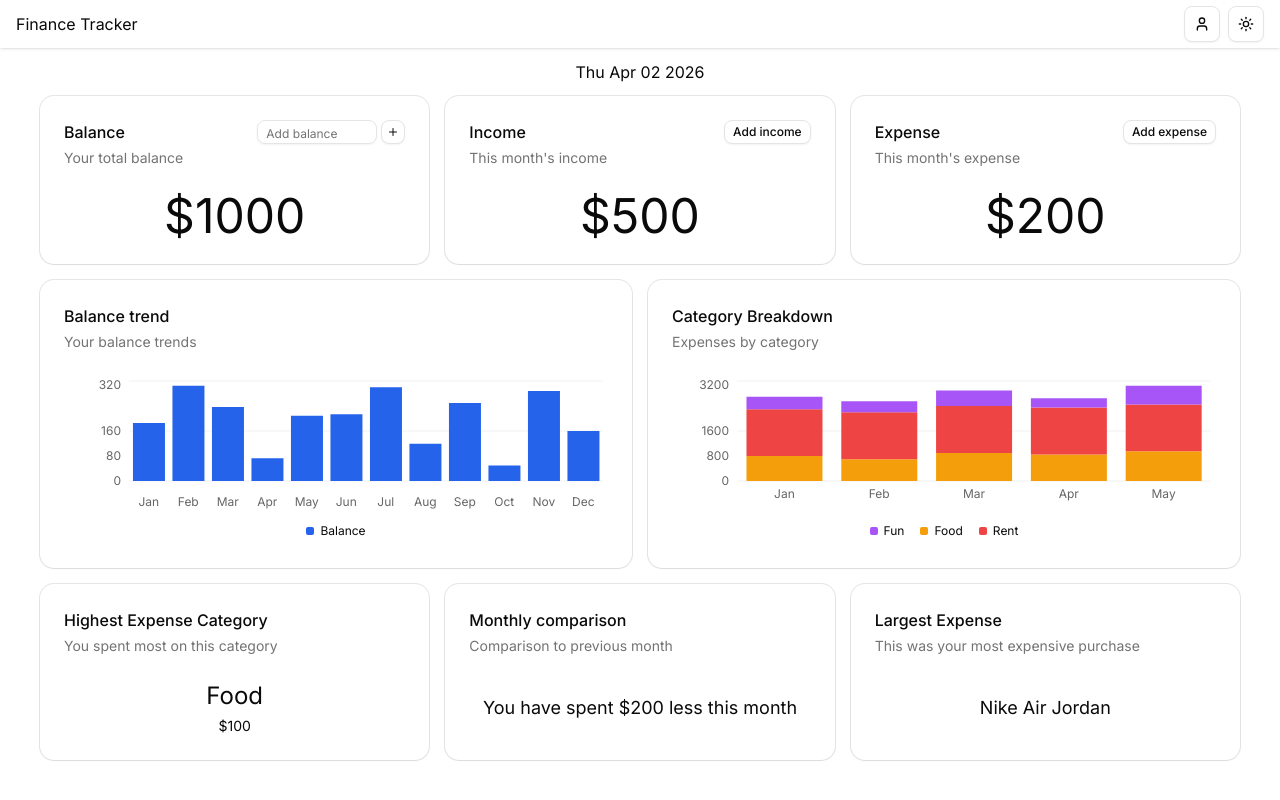
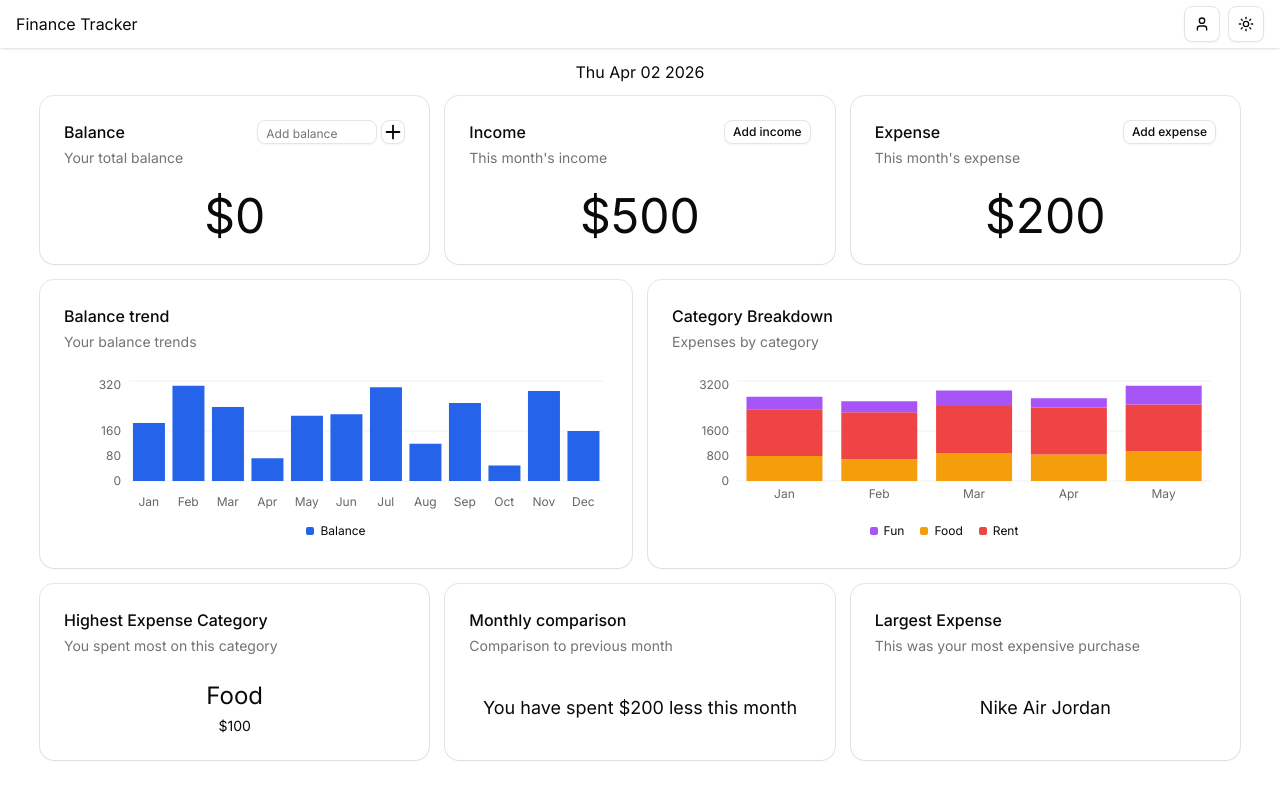
Before and after one commit to darshan03s/finance_tracker, a Next.js app: page / in a window 1280 px wide. Shown: the top 800 px of the page. Built offline with nearby package versions, Linux system fonts and the light colour scheme.

Commit message:
feat: add local storage persistence for finance data

```diff
--- a/components/balance-card.tsx
+++ b/components/balance-card.tsx
@@ -13,9 +13,13 @@ import { useState } from 'react';
 import { Input } from './ui/input';
 import { Button } from './ui/button';
 import { Plus } from 'lucide-react';
+import { useFinanceStore } from '@/stores/finance-store';
 
 const BalanceCard = () => {
   const [balanceInput, setInputBalance] = useState('');
+
+  const balance = useFinanceStore((s) => s.balance);
+  const updateBalance = useFinanceStore((s) => s.updateBalance);
 
   function handleBalanceInput(value: string) {
     if (/^\d*\.?\d*$/.test(value)) {
@@ -24,7 +28,8 @@ const BalanceCard = () => {
   }
 
   function handleAddBalance() {
-    // TODO
+    if (!balanceInput) return;
+    updateBalance(Number(balanceInput));
   }
 
   return (
@@ -43,6 +48,7 @@ const BalanceCard = () => {
             />
             <HoverTooltip message="Add balance">
               <Button
+                asChild
                 size={'icon-xs'}
                 className="text-xs"
                 variant={'outline'}
@@ -55,7 +61,7 @@ const BalanceCard = () => {
         </CardAction>
       </CardHeader>
       <CardContent className="flex items-center justify-center text-5xl h-full w-full">
-        <p>$1000</p>
+        <span>${balance}</span>
       </CardContent>
     </Card>
   );
--- a/components/main.tsx
+++ b/components/main.tsx
@@ -1,3 +1,5 @@
+'use client';
+
 import {
   Card,
   CardAction,
@@ -13,6 +15,9 @@ import Transactions from './transactions';
 import { Input } from './ui/input';
 import { Filter } from 'lucide-react';
 import BalanceCard from './balance-card';
+import { useEffect } from 'react';
+import { LOCALSTORAGE_KEY } from '@/lib/constants';
+import { defaultFinanceData, FinanceData, useFinanceStore } from '@/stores/finance-store';
 
 const IncomeCard = () => {
   return (
@@ -106,6 +111,24 @@ const LargestExpense = () => {
 };
 
 const Main = () => {
+  function init() {
+    const data = localStorage.getItem(LOCALSTORAGE_KEY);
+    if (!data) {
+      localStorage.setItem(LOCALSTORAGE_KEY, JSON.stringify(defaultFinanceData));
+    } else {
+      const parsed = JSON.parse(data) as FinanceData;
+      useFinanceStore.setState({
+        balance: parsed.balance,
+        categories: parsed.categories,
+        transactions: parsed.transactions
+      });
+    }
+  }
+
+  useEffect(() => {
+    init();
+  }, []);
+
   return (
     <main className="pb-4">
       <div className="h-10 flex items-center justify-center py-6">{new Date().toDateString()}</div>
--- /dev/null
+++ b/lib/constants.ts
@@ -0,0 +1 @@
+export const LOCALSTORAGE_KEY = 'finance_tracker_v1';
--- a/stores/finance-store.ts
+++ b/stores/finance-store.ts
@@ -1,18 +1,39 @@
+import { LOCALSTORAGE_KEY } from '@/lib/constants';
 import { Category, Transaction } from '@/types';
 import { create } from 'zustand';
+
+export type FinanceData = {
+  balance: number;
+  categories: Category[];
+  transactions: Transaction[];
+};
 
 type FinanceStore = {
   balance: number;
   categories: Category[];
   transactions: Transaction[];
+  updateBalance: (newBalance: number) => void;
 };
 
-export const defaultFinanceStore: FinanceStore = {
+export const defaultFinanceData: FinanceData = {
   balance: 0,
   categories: ['food', 'rent', 'entertainment'],
   transactions: []
 };
 
-export const useFinanceStore = create<FinanceStore>(() => ({
-  ...defaultFinanceStore
+export const useFinanceStore = create<FinanceStore>((set) => ({
+  ...defaultFinanceData,
+  updateBalance: (amount: number) => {
+    set((state) => {
+      const newBalance = state.balance + amount;
+
+      const parsed = JSON.parse(localStorage.getItem(LOCALSTORAGE_KEY)!) as FinanceData;
+
+      parsed.balance = newBalance;
+
+      localStorage.setItem(LOCALSTORAGE_KEY, JSON.stringify(parsed));
+
+      return { balance: newBalance };
+    });
+  }
 }));
```
